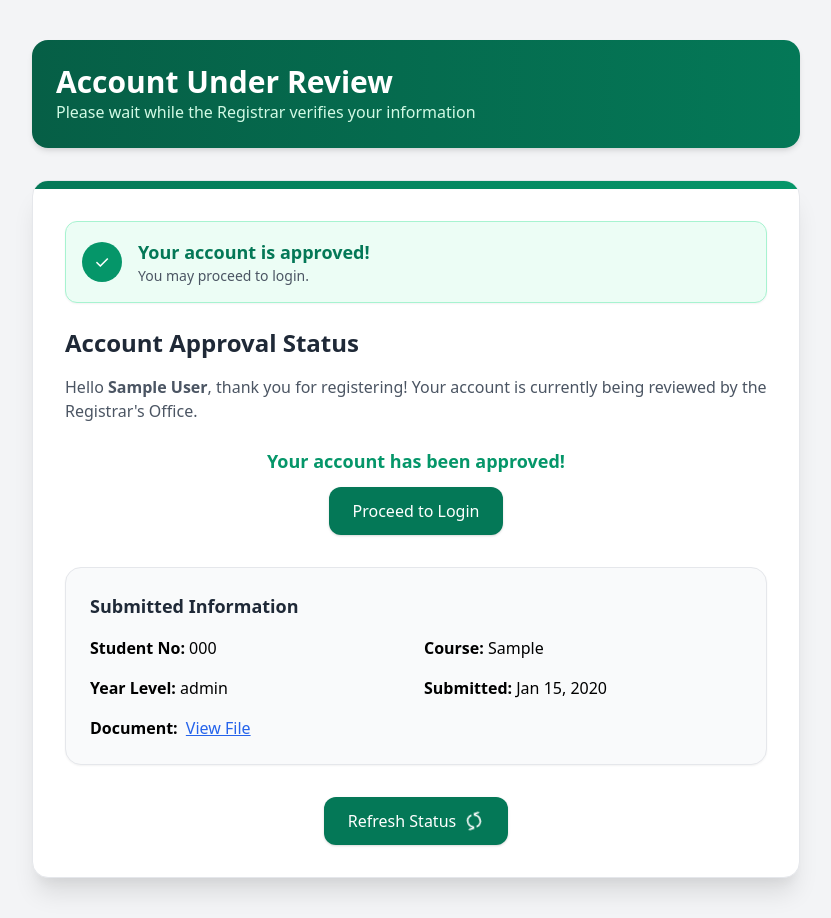
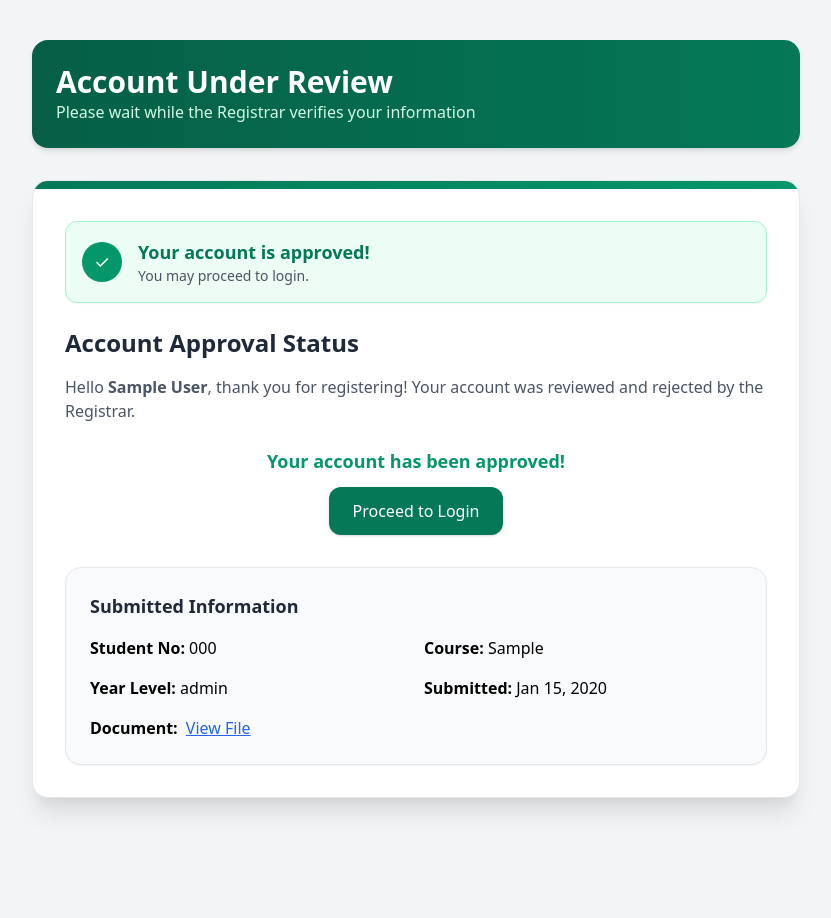
Before and after one commit to Ajhin-CodeTalker/TSM, a Django app: page /waiting/1/ in a window 1280 px wide. Shown: the whole page, without its empty margins (224-1055 px from the left). After the commit the page ends 813 px from the top, so only its background shows below. Run offline with Django 5.2, Linux system fonts and the light colour scheme; tables that the repository leaves empty hold one stand-in row (values such as "Sample post").

Commit message:
Fix Reject Function to Pending accounts
fixes logical errors regarding the Reject Function
Note:
Next is the approved

```diff
--- a/transaction_management/core/models.py
+++ b/transaction_management/core/models.py
@@ -30,6 +30,8 @@
     #uploading document: COR or student ID
     document = models.FileField(upload_to=upload_documents, null=True, blank=True) #allows the users to send their documents
     submitted_at = models.DateTimeField(null=True, blank=True) #create a time frame
+    is_rejected = models.BooleanField(default=False) # checks the student account whether rejected or not 'False as Default'
+    rejection_reason = models.TextField(null=True, blank=True) # This allows to display the rejection reason of the student
 
     # function that will search base on the username and student number
     def __str__(self):
--- a/transaction_management/core/templates/core/waiting_status.html
+++ b/transaction_management/core/templates/core/waiting_status.html
@@ -25,13 +25,15 @@
                             <p class="font-semibold text-green-700 text-lg">Your account is approved!</p>
                             <p class="text-gray-600 text-sm">You may proceed to login.</p>
                         </div>
-
                     {% else %}
+                        {% if not rejected %}
+                        <!-- Only show waiting spinner if NOT rejected -->
                         <div class="w-10 h-10 border-4 border-green-600 border-t-transparent rounded-full animate-spin"></div>
                         <div>
                             <p class="font-semibold text-green-700 text-lg">Waiting for Registrar Approval…</p>
                             <p class="text-gray-600 text-sm">Please check back later.</p>
                         </div>
+                        {% endif %}
                     {% endif %}
                 </div>
 
@@ -41,20 +43,41 @@
                 <!-- Description -->
                 <p class="text-gray-600 mb-6">
                     Hello <strong>{{ student.first_name }} {{ student.last_name }}</strong>, thank you for registering!
-                    Your account is currently being reviewed by the Registrar's Office.
+                    {% if not rejected %}
+                        Your account is currently being reviewed by the Registrar's Office.
+                    {% else %}
+                        Your account was reviewed and rejected by the Registrar.
+                    {% endif %}
                 </p>
 
-                <!-- Approval MEssage as well as Login Button -->
+                <!-- Approval / Rejection Message -->
                 <div class="mb-8 text-center">
                     {% if profile.is_approved_by_registrar %}
                         <p class="text-green-600 font-semibold text-lg mb-3">
                             Your account has been approved!
                         </p>
-
                         <a href="{% url 'core:login' %}"
                            class="inline-block bg-green-700 hover:bg-green-800 text-white px-6 py-3 rounded-xl shadow">
                             Proceed to Login
                         </a>
+
+                    {% elif rejected %}
+                        <p class="text-red-600 font-semibold text-lg mb-3">
+                            Your registration was rejected.
+                        </p>
+                        <p class="text-gray-700 mb-3">{{ reject_message }}</p>
+
+                        <!-- Acknowledge & Clear Account Form -->
+                        <form method="post" action="{% url 'core:accept_rejection' %}">
+                            {% csrf_token %}
+                            <input type="hidden" name="student_id" value="{{ profile.id }}">
+                            <button type="submit"
+                                    class="inline-block bg-red-600 hover:bg-red-700 text-white px-6 py-3 rounded-xl shadow">
+                                Acknowledge & Clear Account
+                            </button>
+                        </form>
+
+
 
                     {% else %}
                         <p class="text-yellow-600 font-semibold text-lg">
@@ -64,9 +87,8 @@
                     {% endif %}
                 </div>
 
-                <!-- Show the Submitted Information -->
+                <!-- Submitted Information -->
                 <div class="bg-gray-50 border border-gray-200 rounded-2xl p-6 shadow-sm">
-
                     <h3 class="font-bold text-gray-800 mb-4 text-lg">Submitted Information</h3>
 
                     <div class="grid grid-cols-1 md:grid-cols-2 gap-4">
@@ -89,6 +111,7 @@
                 </div>
 
                 <!-- REFRESH BUTTON -->
+                {% if not rejected %}
                 <div class="text-center mt-8">
                     <button onclick="location.reload()"
                             class="bg-green-700 hover:bg-green-800 text-white px-6 py-3 rounded-xl shadow flex items-center space-x-2 mx-auto">
@@ -99,6 +122,7 @@
                         </svg>
                     </button>
                 </div>
+                {% endif %}
 
             </div>
         </div>
--- a/transaction_management/core/urls.py
+++ b/transaction_management/core/urls.py
@@ -46,5 +46,14 @@
     path('student/dashboard/', views.student_dashboard, name="student_dashboard"),
 
     path("waiting/<int:user_id>/", views.waiting_status, name="waiting_status"),
+    path("waiting-status/<int:profile_id>/", views.waiting_status, name="waiting_status"),
+
+
+    #Rejected FRAME FOR STUDENT
+    path("account-rejected/", views.account_rejected, name="account_rejected"),
+    # urls.py
+    path('account-rejected/<str:token>/', views.account_rejected, name='account_rejected'),
+    path('accept-rejection/', views.accept_rejection, name='accept_rejection'),
+
 
 ]
--- a/transaction_management/core/views.py
+++ b/transaction_management/core/views.py
@@ -15,7 +15,6 @@
 from .forms import AppointmentForms
 from django.contrib import messages
 from .models import Appointment, Profile
-from django.utils import timezone
 from datetime import date, datetime
 from .forms import CertificateRequestForm
 from .models import CertificateRequest
@@ -23,15 +22,18 @@
 from .forms import RegistrarRegistrationForm
 from django.contrib.auth import logout
 from django.shortcuts import redirect
-from django.contrib.auth import logout
 from django.views.decorators.cache import never_cache
 from .models import AdminProfile
 from .forms import AdminRegistrationForm
 from .utils import get_user_role
 from .models import RegistrarProfile
-from django.contrib.auth import logout
 from django.core.paginator import Paginator
 from .utils import header_context
+from django.utils.http import urlsafe_base64_encode
+from django.utils.encoding import force_bytes
+from django.utils.encoding import force_str
+from django.utils.http import urlsafe_base64_decode
+from django.views.decorators.http import require_POST
 
 @never_cache
 @login_required
@@ -127,26 +129,51 @@
 
 @never_cache
 def waiting_for_approval(request):
-    # NEW: if logged in & pending, use persistent page
+    """
+    Redirects logged-in pending students to their waiting page.
+    Guests or non-pending users are sent to login.
+    """
     if request.user.is_authenticated:
         user = request.user
-        if hasattr(user, "profile") and not user.profile.is_approved_by_registrar:
+        profile = getattr(user, "profile", None)
+        if profile and not profile.is_approved_by_registrar:
             return redirect("core:waiting_status", user_id=user.id)
 
     messages.info(request, "Please log in to view your approval status.")
     return redirect("core:login")
 
 
+def waiting_status(request, user_id):
+    user = User.objects.filter(id=user_id).first()
+    if not user:
+        messages.error(request, "This account does not exist or was rejected.")
+        return redirect("core:login")
 
-def waiting_status(request, user_id):
-    user = get_object_or_404(User, id=user_id)
-    profile = get_object_or_404(Profile, user=user)
+    profile = getattr(user, "profile", None)
+    if not profile:
+        messages.error(request, "Profile not found.")
+        return redirect("core:login")
 
-    context = {
+    # If rejected → show rejection message
+    if hasattr(profile, "is_rejected") and profile.is_rejected:
+        return render(request, "core/waiting_status.html", {
+            "student": user,
+            "profile": profile,
+            "rejected": True,
+            "reject_message": profile.rejection_reason,
+        })
+
+    # If approved → redirect to dashboard
+    if profile.is_approved_by_registrar:
+        return redirect("core:student_dashboard")
+
+    # Pending → show normal waiting page
+    return render(request, "core/waiting_status.html", {
         "student": user,
         "profile": profile,
-    }
-    return render(request, "core/waiting_status.html", context)
+    })
+
+
 # THIS IS THE VIEW FOR THE DASHBOARD/LOGIN MENU
 def login_view(request):
     if request.method == "POST":
@@ -262,26 +289,69 @@
     messages.success(request, f"Approved {profile.user.get_full_name() or profile.user.username}")
     return redirect("core:approval_list")
 
-@user_passes_test(staff_check)
+
+@user_passes_test(lambda u: u.is_staff or u.is_superuser)
 def reject_profile(request, profile_id):
+    """
+    Registrar rejects a student's account.
+    Stores rejection reason and redirects registrar back to approval_list.
+    Student will see message in waiting_status.html.
+    """
     profile = get_object_or_404(Profile, id=profile_id)
+    user = profile.user
 
-    # option for deactivating user or deleting user's account
-    # can be implemented if the user already graduated/transfers
+    if request.method == "POST":
+        reason = request.POST.get("reason", "Your account has been rejected.")
+
+        # Save rejection state instead of deleting profile/user
+        profile.is_rejected = True
+        profile.rejection_reason = reason
+        profile.is_approved_by_registrar = False
+        profile.save()
+
+        # Keep the user inactive so they cannot log in
+        user.is_active = False
+        user.save()
+
+        messages.error(request, f"Rejected {user.get_full_name()} — reason saved.")
+        return redirect("core:approval_list")
+
+    return render(request, "core/reject_reason_form.html", {"profile": profile})
+
+
+# Delete only after they see the message
+
+@require_POST
+def accept_rejection(request):
+    """
+    Deletes a rejected student's profile and user account when they acknowledge the rejection.
+    """
+    student_id = request.POST.get("student_id")  # we pass this hidden input from the form
+    profile = get_object_or_404(Profile, id=student_id)
     user = profile.user
-    user.is_active = False
-    user.save()
-    profile.is_approved_by_registrar = False
-    profile.save()
-    send_mail(
-        "Account Rejected",
-        f"Hello {profile.user.username}, your account registration has been rejected by the Registrar.",
-        settings.DEFAULT_FROM_EMAIL,
-        [profile.user.email],
-        fail_silently=True,
-    )
-    return redirect("core:approval_list")
 
+    # Delete profile and user from DB
+    profile.delete()
+    user.delete()
+
+    messages.success(request, "Your rejected account has been removed.")
+    return redirect("core:register")  # redirect to registration page
+
+# This si the view for showing the student their account is reject
+def account_rejected(request, token):
+    """
+    Shows the rejection message to the student.
+    """
+    # Clear all leftover messages for the current session
+    list(messages.get_messages(request))
+    try:
+        reject_message = force_str(urlsafe_base64_decode(token))
+    except Exception:
+        reject_message = "Your account has been rejected. You can try to register again."
+
+    return render(request, "core/account_rejected.html", {
+        "reject_message": reject_message
+    })
 
 # helping the function to check if the user is staff
 def is_registrar(user):
```
Also changed, not shown: transaction_management/core/templates/core/account_rejected.html (added, +9 -0 lines), transaction_management/core/templates/core/reject_reason_form.html (added, +12 -0 lines), transaction_management/core/utils.py (+6 -14 lines), transaction_management/core/migrations/0010_profile_is_rejected.py (added), transaction_management/core/migrations/0011_profile_rejection_reason.py (added).
